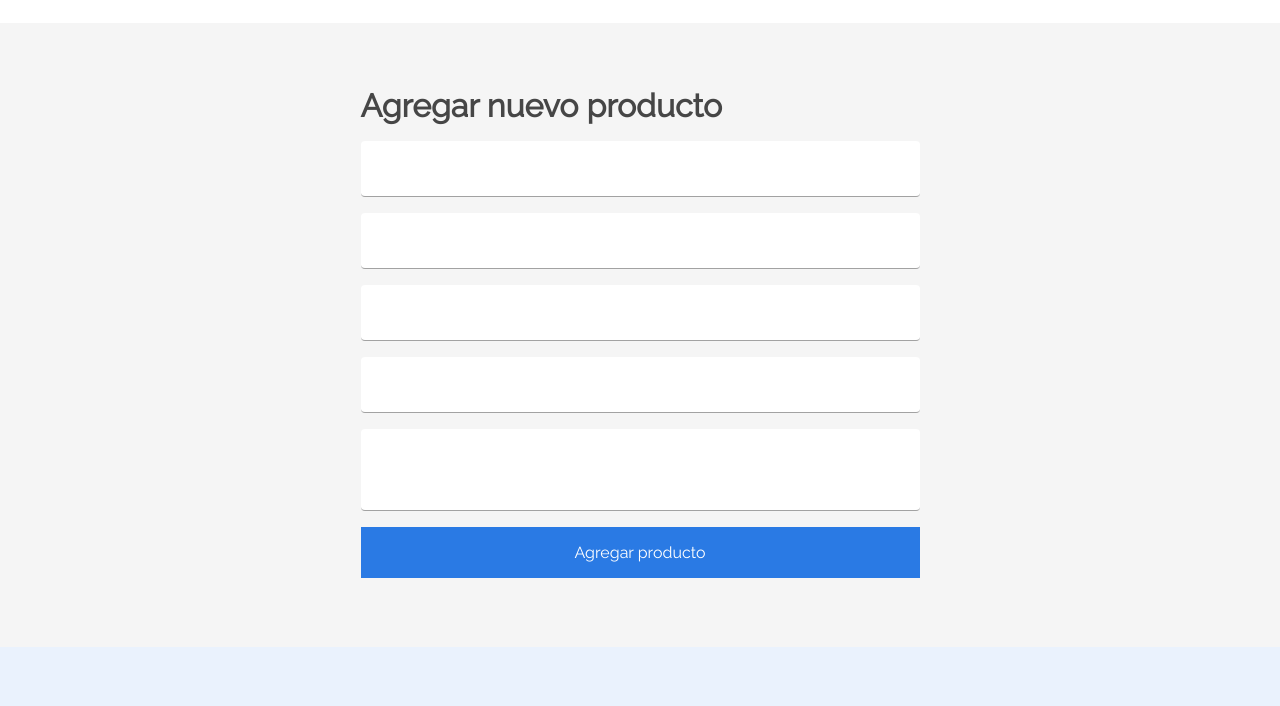
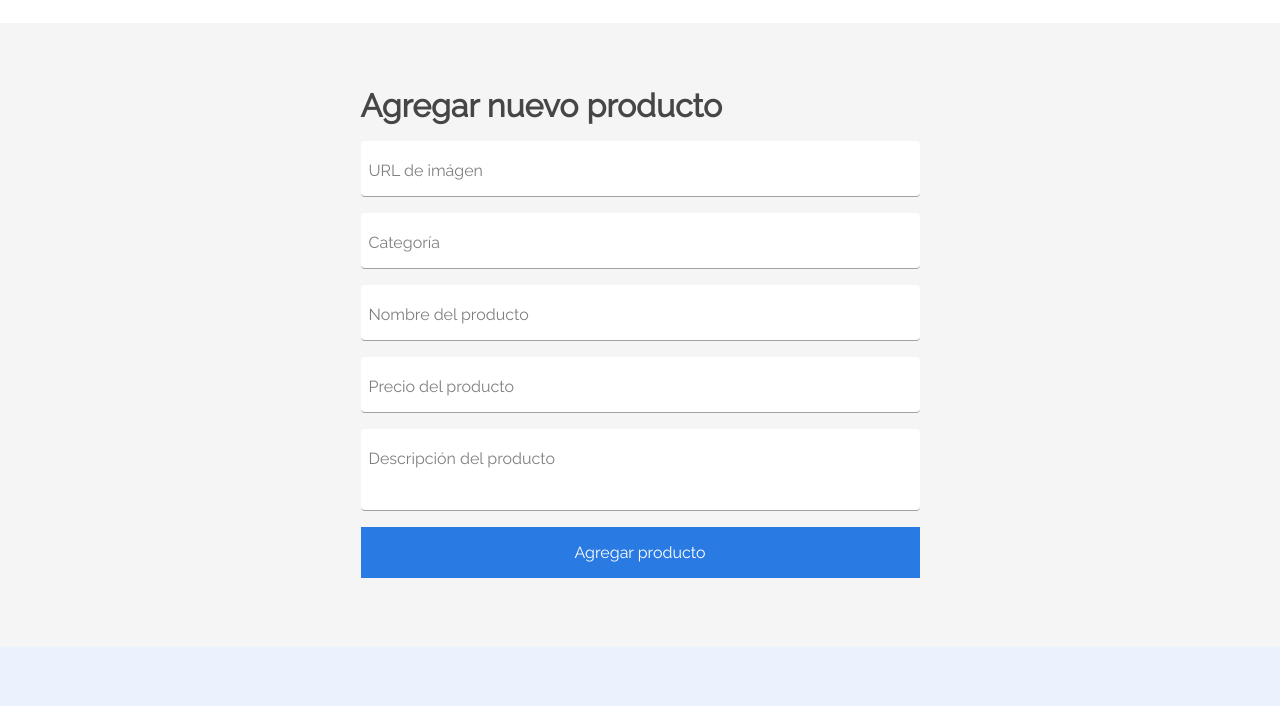
Before and after one commit to camduarte/camd-geek, a plain HTML site: page html/new-product.html in a window 1280 px wide. Shown: the part 92-798 px from the top of the page. Drawn offline with Linux system fonts and the light colour scheme.

Commit message:
I add fake placeholder.

```diff
--- a/html/new-product.html
+++ b/html/new-product.html
@@ -34,11 +34,26 @@
         <form class="product" id="product" action="#" method="post">
             <fieldset class="product__fields" form="product">
                 <legend class="product__title">Agregar nuevo producto</legend>
-                <input class="product__img field-text field" type="text" name="img" form="product" placeholder="URL de imagen" required>
-                <input class="product__category field-text field" type="text" name="category" form="product" placeholder="Categoría" required>
-                <input class="product__name field-text field" type="text" name="name" form="product" placeholder="Nombre del producto" required>
-                <input class="product__price field-text field" type="text" name="price" form="product" placeholder="Precio del producto" required>
-                <textarea class="product__description textarea field" name="description" minlength="12" maxlength="140" form="product" placeholder="Descripción del producto" required></textarea>
+                <div class="field-container">
+                    <input class="product__img field-text field" id="img" type="text" name="img" form="product" placeholder="URL de imagen" required>
+                    <label class="fake-placeholder" for="img">URL de imágen</label>
+                </div>
+                <div class="field-container">
+                    <input class="product__category field-text field" id="category" type="text" name="category" form="product" placeholder="Categoría" required>
+                    <label class="fake-placeholder" for="category">Categoría</label>
+                </div>
+                <div class="field-container">
+                    <input class="product__name field-text field" id="product" type="text" name="name" form="product" placeholder="Nombre del producto" required>
+                    <label class="fake-placeholder" for="product">Nombre del producto</label>
+                </div>
+                <div class="field-container">
+                    <input class="product__price field-text field" id="price" type="text" name="price" form="product" placeholder="Precio del producto" required>
+                    <label class="fake-placeholder" for="price">Precio del producto</label>
+                </div>
+                <div class="field-container">
+                    <textarea class="product__description textarea field" id="description" name="description" minlength="12" maxlength="140" form="product" placeholder="Descripción del producto" required></textarea>
+                    <label class="fake-placeholder" for="description">Descripción del producto</label>
+                </div>
                 <button class="product__btn submit-btn" type="submit">Agregar producto</button>
             </fieldset>
         </form>
```
